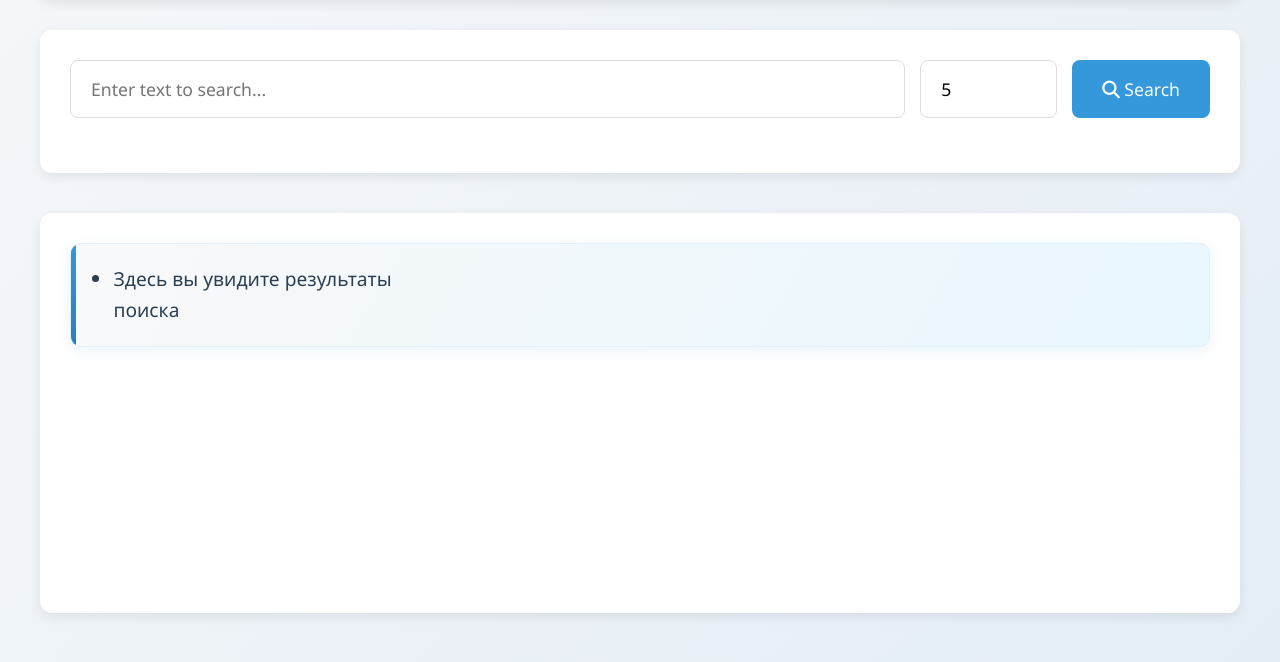
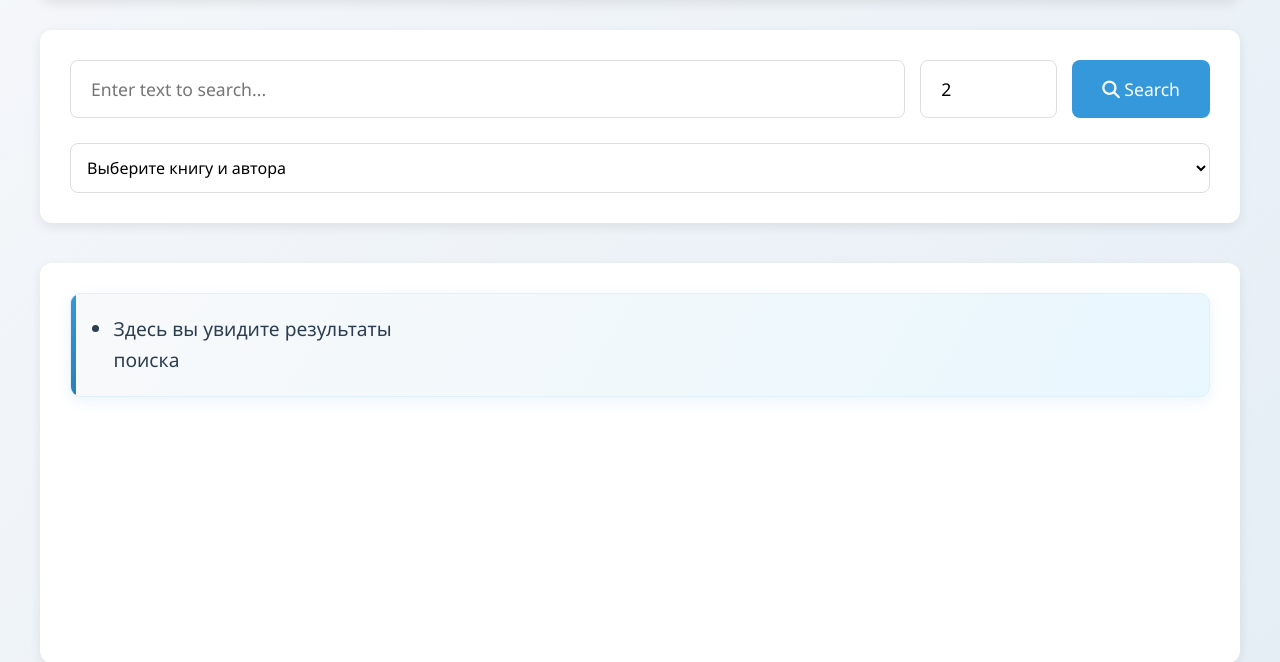
Before and after one commit to NIZHEGORODTSY/TECHNOSTRELKA_BOOK_ASSISTANT, a Flask app: page /search in a window 1280 px wide. Shown: the part 101-763 px from the top of the page. Run offline with Flask 3, Linux system fonts and the light colour scheme.

Commit message:
added option of authors and books

```diff
--- a/src/app.py
+++ b/src/app.py
@@ -42,13 +42,15 @@ def main():
 
 @app.route('/search', methods=['GET'])
 def search_show():
-    return render_template('search.html', chunks='1')
+    books_and_authors = [['author', 'book'], ['author2', 'book2']]
+    return render_template('search.html', chunks='1', books_and_authors=books_and_authors)
 
 
 @app.route('/search', methods=['POST'])
 def search_post():
     user_question = request.form.get('user_question')
     amount = int(request.form.get('amount'))
+    books_and_authors = [['author', 'book'], ['author2', 'book2']]
 
     print(amount)
     if user_question and user_question[0] != ' ':
@@ -65,8 +67,9 @@ def search_post():
         )  # list[str] - найденные фрагменты
         end_time = time.time()
         delta = round(float(end_time - start_time), 1)
-        return render_template('search.html', chunks=result, time=f'{str(delta)} сек.')
-    return render_template('search.html', chunks='1')
+        return render_template('search.html', chunks=result, time=f'{str(delta)} сек.',
+                               books_and_authors=books_and_authors)
+    return render_template('search.html', chunks='1', books_and_authors=books_and_authors)
 
 
 @app.route('/library', methods=['GET'])
--- a/src/static/styles/search.css
+++ b/src/static/styles/search.css
@@ -319,3 +319,34 @@
 .results-header.time-display::before {
     background: linear-gradient(to bottom, #27ae60, #229954);
 }
+
+    /* Добавим стили для лучшего внешнего вида */
+    .dropdown-container {
+        display: flex;
+        gap: 15px;
+        margin-top: 20px;
+        width: 100%;
+    }
+
+    .dropdown-container select {
+        flex: 1;
+        padding: 12px 15px;
+        border: 1px solid #ddd;
+        border-radius: 8px;
+        font-size: 1rem;
+        background: white;
+        cursor: pointer;
+    }
+
+    .dropdown-container select:focus {
+        outline: none;
+        border-color: #3498db;
+        box-shadow: 0 0 0 3px rgba(52, 152, 219, 0.2);
+    }
+
+    /* Адаптивность для мобильных устройств */
+    @media (max-width: 768px) {
+        .dropdown-container {
+            flex-direction: column;
+        }
+    }
--- a/src/templates/search.html
+++ b/src/templates/search.html
@@ -7,11 +7,21 @@
             <div class="search-box">
                 <input name="user_question" type="text" class="search-input" id="searchInput"
                        placeholder="Enter text to search...">
-                <input type="number" min="1" max="10" value="5" step="1" style="max-width: 12%" name="amount"
+                <input type="number" min="1" max="5" value="2" step="1" style="max-width: 12%" name="amount"
                        class="search-input">
                 <button type="submit" class="btn" id="searchBtn">
                     <i class="fas fa-search"></i> Search
                 </button>
+            </div>
+
+            <div class="dropdown-container" style="display: flex; gap: 15px; margin-top: 20px;">
+                <select name="category" class="search-input"
+                        style="flex: 1; padding: 12px; border: 1px solid #ddd; border-radius: 8px;">
+                    <option value="">Выберите книгу и автора</option>
+                    {% for item in books_and_authors%}
+                    <option>{{"{} - {}".format(item[0], item[1])}}</option>
+                    {% endfor %}
+                </select>
             </div>
         </form>
     </section>
@@ -26,7 +36,6 @@
                     <li>Автор: {{ chunk["author"] }}</li>
                     <li>{{ chunk["text"] }}</li>
                 </ul>
-                {{item | safe}}
             </div>
         </div>
         {% endfor %}
@@ -50,4 +59,5 @@
 
 </main>
 
+
 {% endblock %}
```
